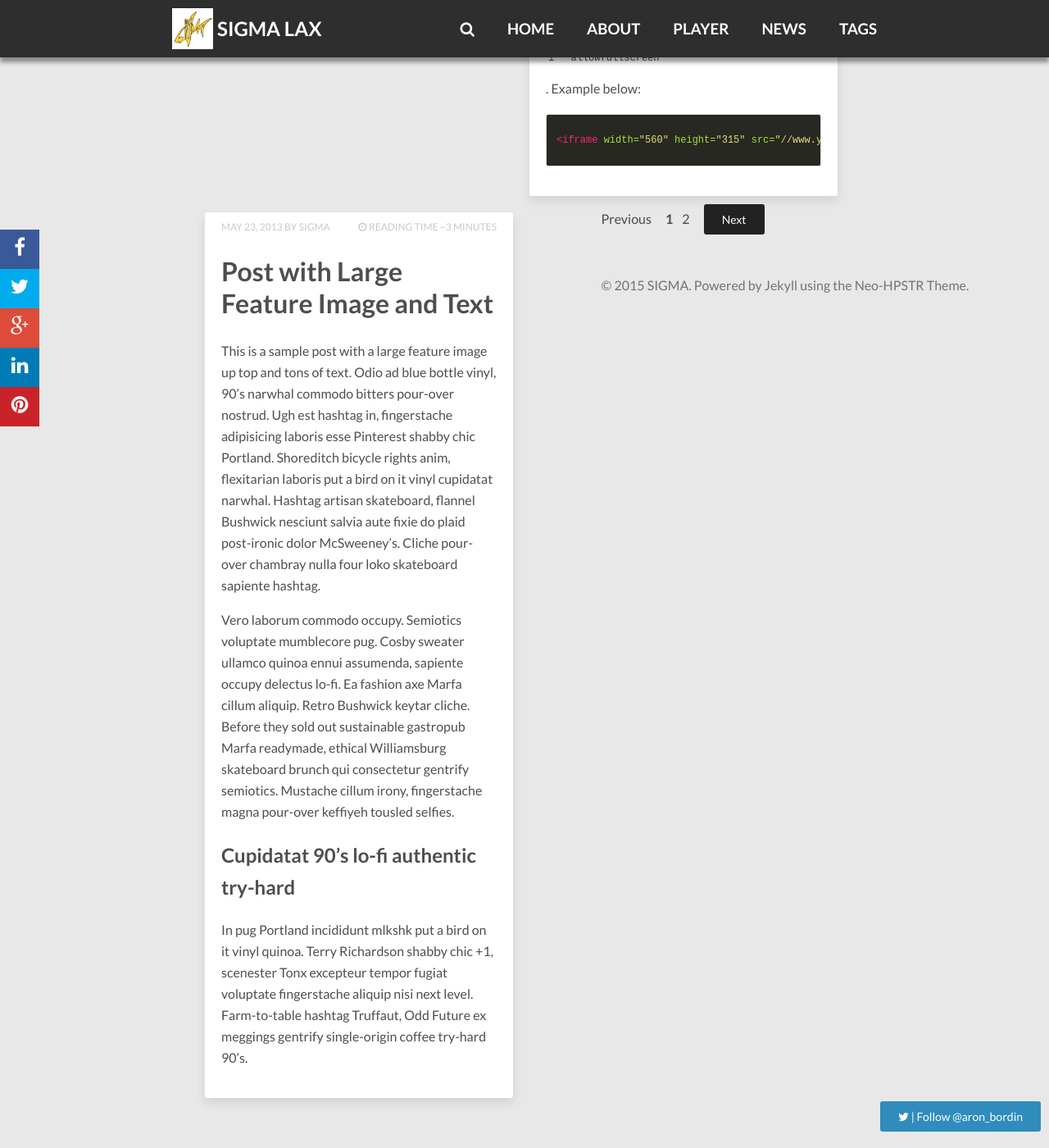
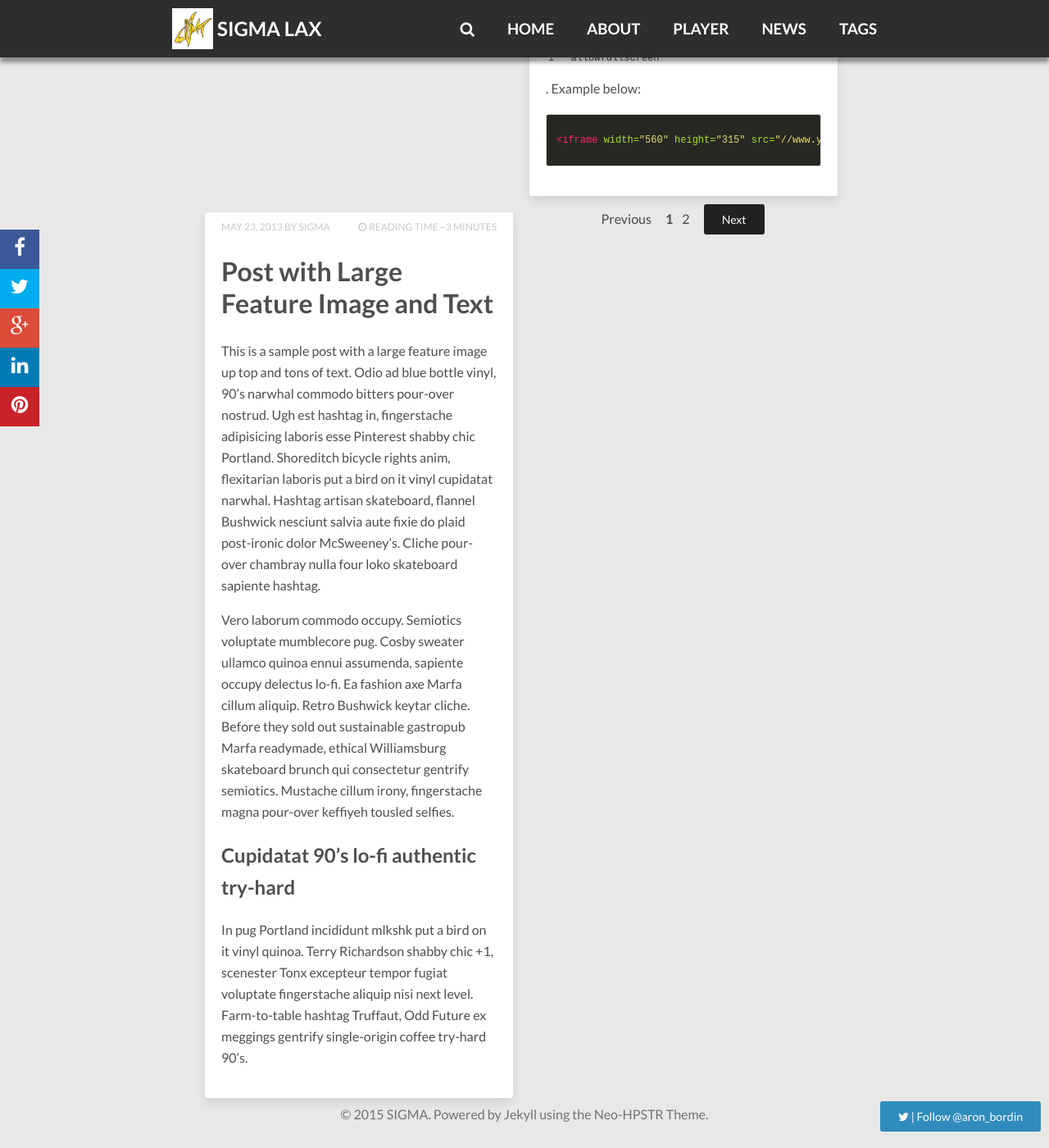
Before and after one commit to sigma-lax/sigma-lax.github.io, a Jekyll site: the page built from index.html, in a window 1280 px wide and 1400 px high, scrolled down 4364 px. Shown: the whole window at 82% size. Built offline with Jekyll 4.4.1, drawn with Linux system fonts in a browser that asks for light colours; nearby versions of some CDN libraries; the list of posts is cut into pages by our own code; comment, search, counter and statistics services are not loaded.

Commit message:
footer css
footer clear both

```diff
--- a/_sass/_reset.scss
+++ b/_sass/_reset.scss
@@ -7,6 +7,10 @@
   -webkit-box-sizing: border-box;
   -moz-box-sizing: border-box;
   box-sizing: border-box;
+}
+
+footer {
+  clear: both;
 }
 
 // Display in IE6-9 and FF3
```
